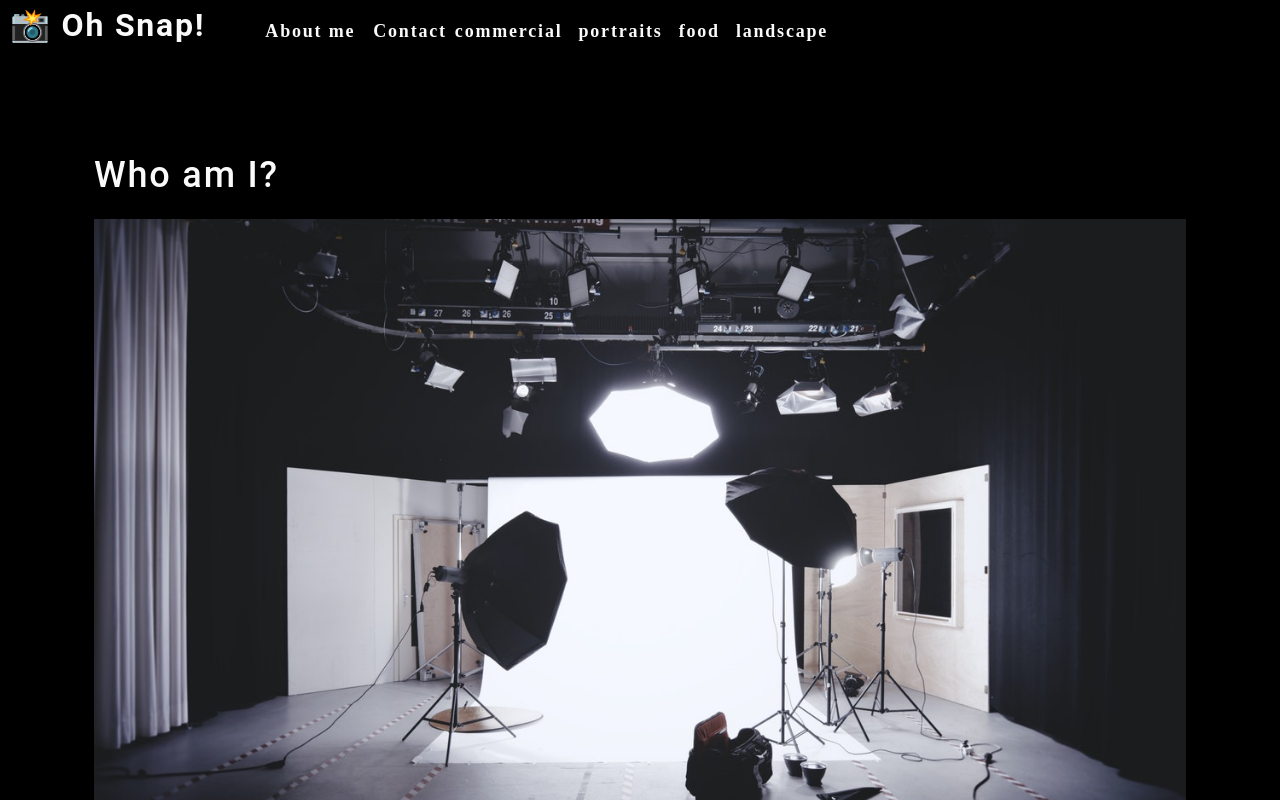
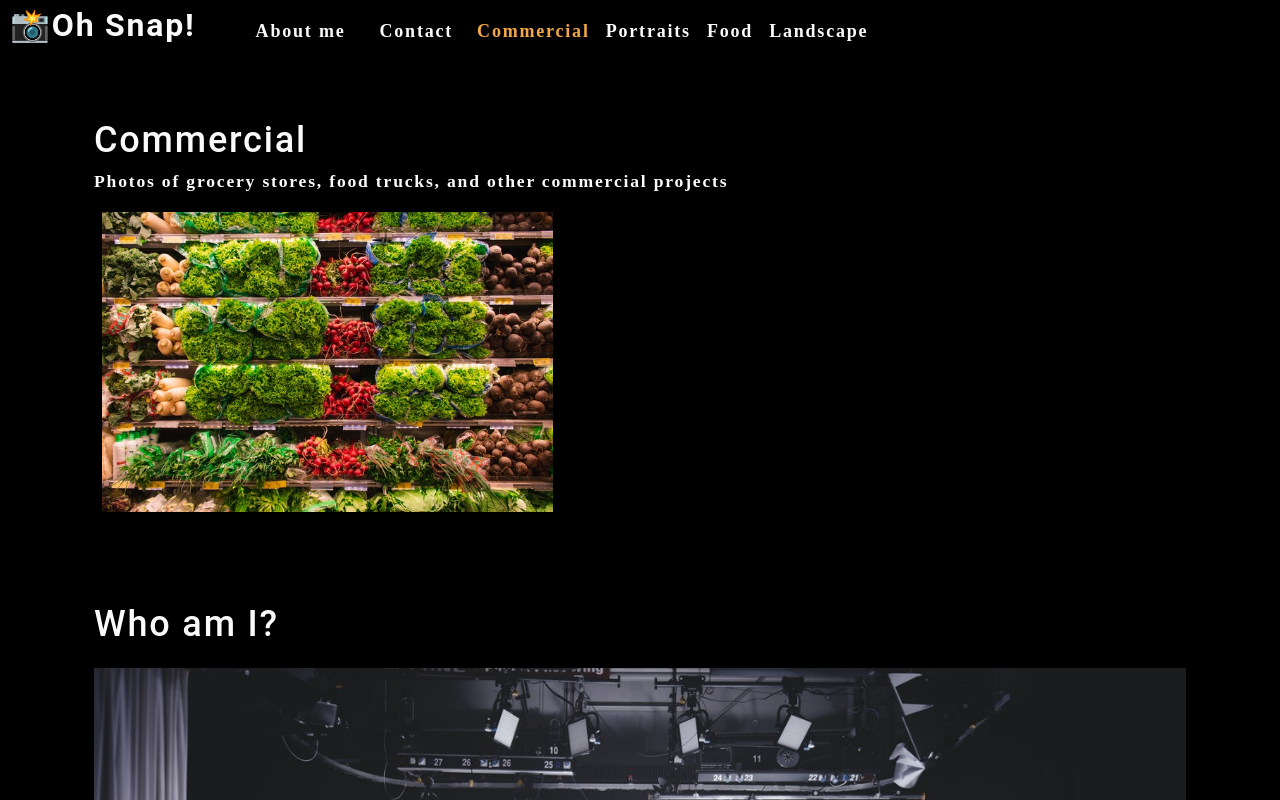
Before and after one commit to georgedmendoza/photo-port, a React (Create React App) app: page / in a window 1280 px wide. Shown: the top 800 px of the page. Built offline with nearby package versions, Linux system fonts and the light colour scheme.

Commit message:
lift nav state to app.js

```diff
--- a/src/App.js
+++ b/src/App.js
@@ -1,16 +1,34 @@
 // import logo from './logo.svg';
-import './App.css';
+import React, { useState } from 'react';
+// import './App.css';
 import About from './components/About';
 import Nav from './components/Nav';
+import Gallery from './components/Gallery'
 
 function App() {
-  return (
-    <div>
-      <Nav></Nav>
-      <main>
+  const [categories] = useState([
+    { name:'commercial', description:'Photos of grocery stores, food trucks, and other commercial projects' },
+    { name:'portraits', description:'Portraits of people in my life' },
+    { name:'food', description:'Delicious delicacies' },
+    { name:'landscape', description:'Fields, farmhouse, waterfalls, and the beauty of nature' }
+]);
+
+const [currentCategory, setCurrentCategory] = useState(categories[0]);
+
+return (
+  <div>
+    <Nav
+      categories={categories}
+      setCurrentCategory={setCurrentCategory}
+      currentCategory={currentCategory}
+    ></Nav>
+    <main>
+      <div>
+        <Gallery></Gallery>
         <About></About>
-      </main>
-    </div>
+      </div>
+    </main>
+  </div>
   );
 }
 
--- /dev/null
+++ b/src/components/Gallery/index.js
@@ -0,0 +1,25 @@
+import React from 'react';
+import { capitalizeFirstLetter } from '../../utils/helpers';
+import photo from '../../assets/small/commercial/0.jpg';
+
+function Gallery(props) {
+    const currentCategory = {
+        name: 'commercial',
+        description:'Photos of grocery stores, food trucks, and other commercial projects'
+    };
+    return(
+        <section>
+            <h1>{capitalizeFirstLetter(currentCategory.name)}</h1>
+            <p>{currentCategory.description}</p>
+            <div className='flex-row'>
+                <img
+                    src={photo}
+                    alt='Commercial Example'
+                    className='img-thumbnail mx-1'
+                />
+            </div>
+        </section>
+    );
+}
+
+export default Gallery;
--- a/src/components/Nav/index.js
+++ b/src/components/Nav/index.js
@@ -1,49 +1,47 @@
-import React from 'react';
+import React, { useEffect } from 'react';
+import { capitalizeFirstLetter } from '../../utils/helpers';
 
-const categories = [
-    {
-        name:'commercial',
-        description:'Photos of grocery stores, food trucks, and other commercial projects'
-    },
-    {
-        name:'portraits',
-        description:'Portraits of people in my life'
-    },
-    {
-        name:'food',
-        description:'Delicious delicacies'
-    },
-    {
-        name:'landscape',
-        description:'Fields, farmhouse, waterfalls, and the beauty of nature'
-    }
-];
 
-function Nav() {
-    function categorySelected(name) {
-        console.log(`${name} clicked`)
-    }
+function Nav(props) {
+    const {
+        categories = [],
+        setCurrentCategory,
+        currentCategory,
+    } = props;
+
+    useEffect(() => {
+        document.title = capitalizeFirstLetter(currentCategory.name);
+    }, [currentCategory]);
+
     return(
         <header className="flex-row px-1">
             <h2>
                 <a data-testid="link" href='/'>
-                    <span role='img' aria-label='camera'>📸</span> Oh Snap!
+                    <span role='img' aria-label='camera'>📸</span>Oh Snap!
                 </a>
             </h2>
             <nav>
                 <ul className='flex-row'>
                     <li className='mx-2'>
-                        <a data-testid="about" href='#about'>
+                        <a href='#about'>
                             About me
                         </a>
                     </li>
-                    <li>
+                    <li className='mx-2'>
                         <span>Contact</span>
                     </li>
                     {categories.map((category) => (
-                        <li className='mx-1' key={category.name}>
-                            <span onClick={() => categorySelected(category.name)}>
-                                {category.name}
+                        <li className={`mx-1 ${
+                                currentCategory.name === category.name && 'navActive'
+                                }`}
+                                key={category.name}
+                            >
+                            <span
+                            onClick={() => {
+                                setCurrentCategory(category)
+                            }}
+                            >
+                                {capitalizeFirstLetter(category.name)}
                             </span>
                         </li>
                     ))}
```
